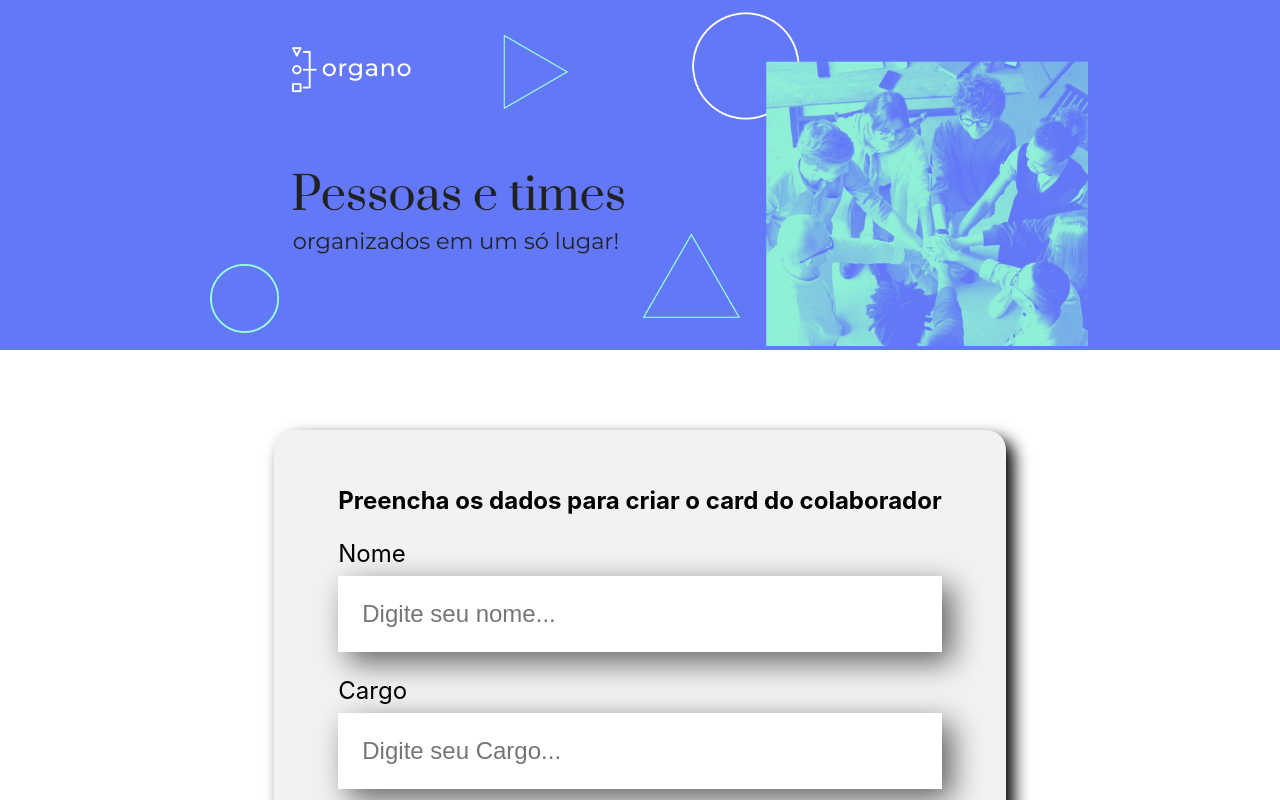
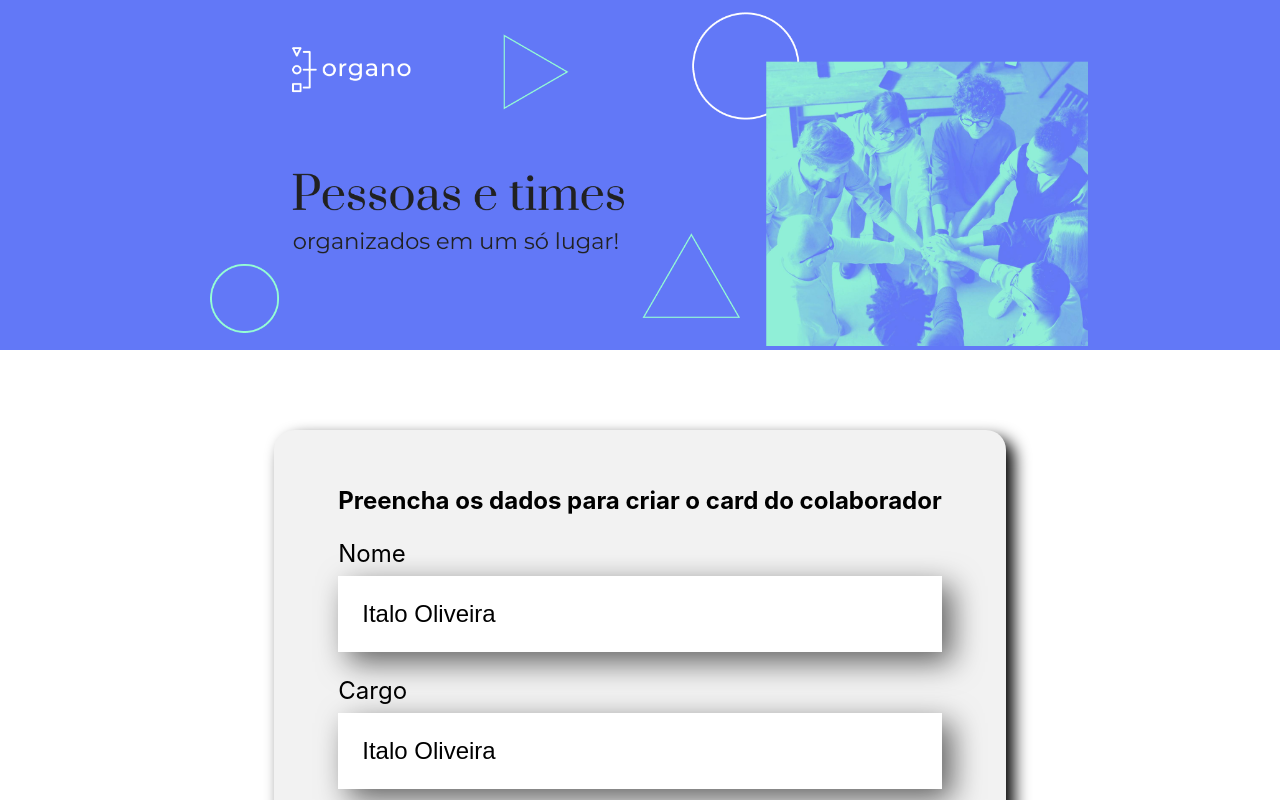
Before and after one commit to italoesilva/organo, a React (Create React App) app: page / in a window 1280 px wide. Shown: the top 800 px of the page. Built offline with nearby package versions, Linux system fonts and the light colour scheme.

Commit message:
manipulando o input do usuario

```diff
--- a/src/componentes/CampoTexto/index.js
+++ b/src/componentes/CampoTexto/index.js
@@ -5,6 +5,12 @@
 
 const placeholderModificada = `${props.placeholder}...`
 
+let valor = 'Italo Oliveira'
+
+const aoDigitado = (evento) => {
+    valor = evento.target.value
+    console.log(valor)
+}
 
     return (
         <div className="campo-texto">
@@ -12,7 +18,7 @@
                 {props.label}
                 </label>
 
-            <input required={props.obrigatorio} placeholder={`${props.placeholder}...`}></input>
+            <input value={valor} onChange={aoDigitado} required={props.obrigatorio} placeholder={`${props.placeholder}...`}></input>
 
         </div>
 
```
